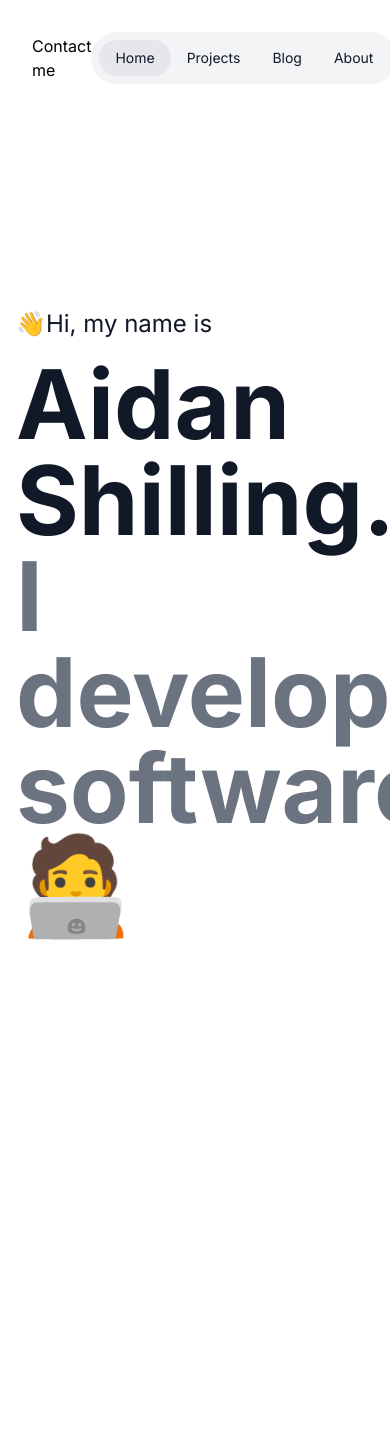
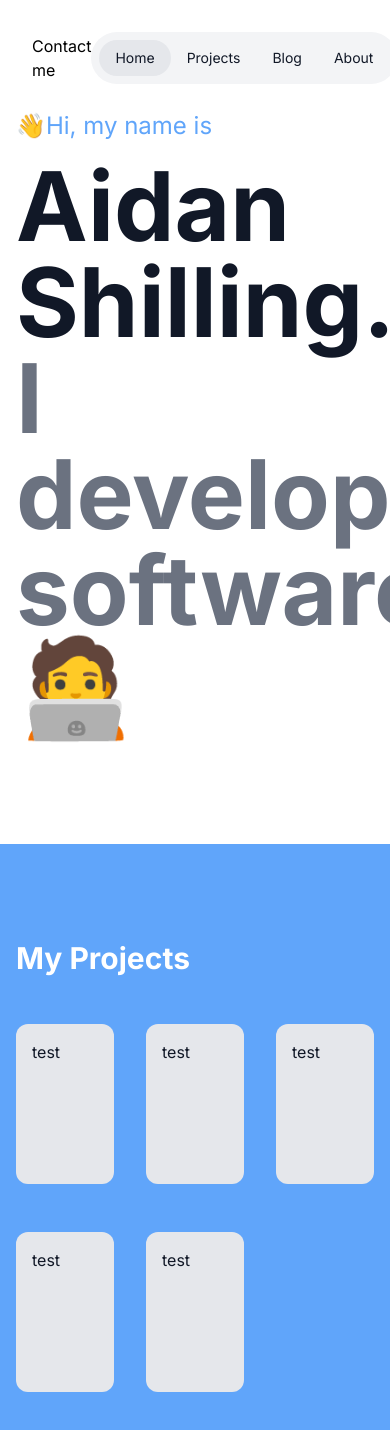
Before and after one commit to aidanshilling/aidanshilling.com, a Next.js app: page / in a window 390 px wide. Shown: the top 1430 px of the page. Before the commit the page ends 1124 px from the top, so only its background shows below. Built offline with nearby package versions, Linux system fonts and the light colour scheme.

Commit message:
Added section heights and working navigation

```diff
--- a/app/layout.tsx
+++ b/app/layout.tsx
@@ -12,8 +12,8 @@ export const metadata = {
 export default function RootLayout({ children }: { children: React.ReactNode }) {
 	return (
 		<html lang="en">
-			<body className={inter.className}>
-				<header className="sticky top-0 z-50">
+			<body className={`${inter.className}`}>
+				<header className="fixed z-50">
 					<Navbar />
 				</header>
 				<main>{children}</main>
--- a/app/page.tsx
+++ b/app/page.tsx
@@ -3,8 +3,22 @@ import Header from "@/components/Heaader";
 
 export default function Home() {
 	return (
-		<Container>
-			<Header title="Aidan Shilling." subtitle="I develop software 🧑‍💻" intro="👋Hi, my name is" />
-		</Container>
+		<div className="text-gray-900 h-screen">
+			<Container id="home-section" classNames="flex items-center h-full">
+				<Header title="Aidan Shilling." subtitle="I develop software 🧑‍💻" intro="👋Hi, my name is" />
+			</Container>
+			<div id="projects-section" className="bg-blue-400 h-full">
+				<Container classNames="py-24">
+					<div className="text-3xl text-white font-bold">My Projects</div>
+					<div className="my-8 grid grid-cols-3 gap-8">
+						<div className="mt-4 p-4 rounded-xl h-40 bg-gray-200">test</div>
+						<div className="mt-4 p-4 rounded-xl h-40 bg-gray-200">test</div>
+						<div className="mt-4 p-4 rounded-xl h-40 bg-gray-200">test</div>
+						<div className="mt-4 p-4 rounded-xl h-40 bg-gray-200">test</div>
+						<div className="mt-4 p-4 rounded-xl h-40 bg-gray-200">test</div>
+					</div>
+				</Container>
+			</div>
+		</div>
 	);
 }
--- a/components/Container.tsx
+++ b/components/Container.tsx
@@ -1,11 +1,13 @@
 interface ContainerProps {
-	children: JSX.Element | string;
+	children: JSX.Element | JSX.Element[] | string;
+	classNames?: string;
+	id?: string;
 }
 
-const Container = ({ children }: ContainerProps) => {
+const Container = ({ children, classNames, id }: ContainerProps) => {
 	return (
-		<div className="mx-auto max-w-8xl px-4 sm:px-6 lg:px-8">
-			<div className="mx-auto max-w-5xl">{children}</div>
+		<div id={id} className={`mx-auto max-w-8xl px-4 sm:px-6 lg:px-8 ${classNames}`}>
+			<div className={`mx-auto max-w-5xl`}>{children}</div>
 		</div>
 	);
 };
--- a/components/Heaader.tsx
+++ b/components/Heaader.tsx
@@ -6,8 +6,8 @@ interface HeaderProps {
 
 const Header = ({ title, subtitle, intro }: HeaderProps) => {
 	return (
-		<div className="text-gray-900 text-2xl py-48">
-			<div className="mb-4">{intro}</div>
+		<div className="text-gray-900 text-2xl py-24">
+			<div className="mb-4 text-blue-400">{intro}</div>
 			<div className="text-8xl font-bold">{title}</div>
 			<div className="text-8xl font-bold text-gray-500">{subtitle}</div>
 		</div>
--- a/components/Navbar.tsx
+++ b/components/Navbar.tsx
@@ -15,8 +15,8 @@ interface NavItemProps extends NavObject {
 }
 
 const navItems: NavObject[] = [
-	{ name: "Home", href: "/" },
-	{ name: "Projects", href: "/projects" },
+	{ name: "Home", href: "#home-section" },
+	{ name: "Projects", href: "#projects-section" },
 	{ name: "Blog", href: "/projects" },
 	{ name: "About", href: "/projects" },
 ];
@@ -25,7 +25,7 @@ const Navbar = () => {
 	const [selected, setSelected] = useState<number>(0);
 
 	return (
-		<div className="flex flex-row m-8 justify-between">
+		<div className="flex flex-row p-8 justify-between w-screen">
 			<div className="my-auto">Contact me</div>
 			<div className="flex flex-row  p-2 rounded-full justify-center bg-gray-100">
 				{navItems.map((item, idx) => (
```
